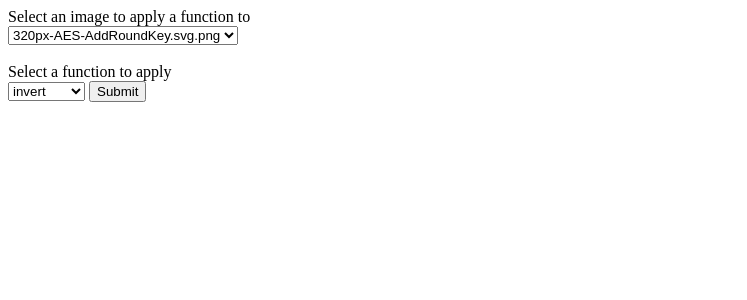
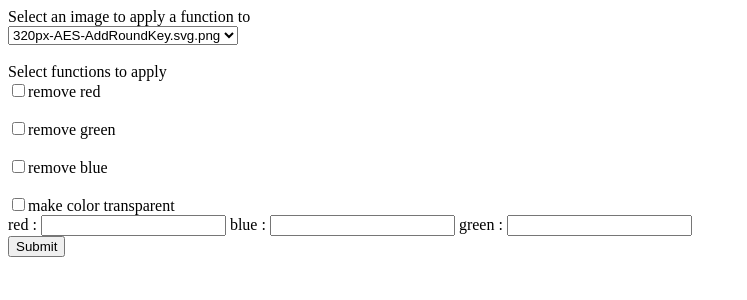
Before and after one commit to derSilberWulf/ImageConverter, a Django app: page /image/editImage/ in a window 1280 px wide. Shown: the top 300 px of the page, without its empty margins (0-747 px from the left). Run offline with Django 3.2, Linux system fonts and the light colour scheme; a user stored in the database is signed in; data comes from the database, SQL or seed files in the repository; both versions use the stored data as it was after the commit; parts of the project's set-up code (start-up, migrations or seed data) failed here and were passed over.

Commit message:
The user interface now works with several functions.
No validation on inputs done, and improvements can be made.

```diff
--- a/server/imageconverter/converter/imagefunctions.py
+++ b/server/imageconverter/converter/imagefunctions.py
@@ -33,7 +33,7 @@ def makeColorTransparent(modder, arguments):
     t_green : a number between 0-255
     t_blue : a number between 0-255
     """
-    alpha_color = [arguments['t_blue'], arguments['t_green'], arguments['t_red']]
+    alpha_color = [float(arguments['t_blue']), float(arguments['t_green']), float(arguments['t_red'])]
     modder.makeColorTransparent(alpha_color)
 
 #Map names to methods for RMI
--- a/server/imageconverter/converter/templates/converter/editImage.html
+++ b/server/imageconverter/converter/templates/converter/editImage.html
@@ -23,12 +23,13 @@
                         <option value="{{i.id}}">{{i}}</option>
                     {% endfor %}
                     </select><br/><br/>
-                    <label>Select a function to apply</label><br/>
-                    <select>
+                    <label>Select functions to apply</label><br/>
                     {% for f in functionlist%}
-                        <option value="{{f}}">{{f}}</option>
+                    <input type="checkbox" name="functions" value="{{f.name}}" />{{f.displayname}}<br/>
+                    {% for a in f.args %}
+                    {{a.displayname}} : <input type="text" name="{{a.name}}" />
+                    {% endfor %}<br />
                     {% endfor %}
-                    </select>
                     <input type="submit" value="Submit"/>
                 </form>
 			</section>
--- a/server/imageconverter/converter/views.py
+++ b/server/imageconverter/converter/views.py
@@ -16,6 +16,18 @@ from .imagefunctions import modifyImage
 import os
 
 
+functionlist = [
+                {'displayname' : 'remove red', 'name' : 'remove_red', 'args' : []},
+                {'displayname' : 'remove green', 'name' : 'remove_green', 'args' : []},
+                {'displayname' : 'remove blue', 'name' : 'remove_blue', 'args' : []},
+                {'displayname' : 'make color transparent', 'name' : 'transparent',
+                   'args' : [
+                             {'displayname' : 'red', 'name' : 't_red'},
+                             {'displayname' : 'blue', 'name' : 't_blue'},
+                             {'displayname' : 'green', 'name' : 't_green'}
+                            ]
+                },
+               ]
 
 class ImageModifierView(generics.GenericAPIView):
     permission_classes = (IsAuthenticated, IsOwner, )
@@ -25,7 +37,6 @@ class ImageModifierView(generics.GenericAPIView):
     def get(self, request):
         template = loader.get_template('converter/editImage.html')
         ownedImages = StoredImage.objects.filter(owner=request.user)
-        functionlist = ['invert', 'addalpha']
         context = {
                    'imagelist' : ownedImages,
                    'functionlist' : functionlist
@@ -34,10 +45,12 @@ class ImageModifierView(generics.GenericAPIView):
 
     def post(self, request):
         pk = int(request.POST.get('image_id'))
+        functions = request.POST.getlist('functions', [])
         arguments = request.POST.dict()#dict(request.POST.iterlists())
         user_image = get_object_or_404(StoredImage, owner=request.user, id=pk)
         imgpath = user_image.image.path
-        modifyImage(imgpath, ['remove_red'], arguments)
+
+        modifyImage(imgpath, functions, arguments)
         return redirect('download', pk=pk)
 
 
```
Also changed, not shown: server/imageconverter/database/elf.png (added), server/imageconverter/database/elf_BivpWZV.png (added), server/imageconverter/db.sqlite3, 2 other files.
